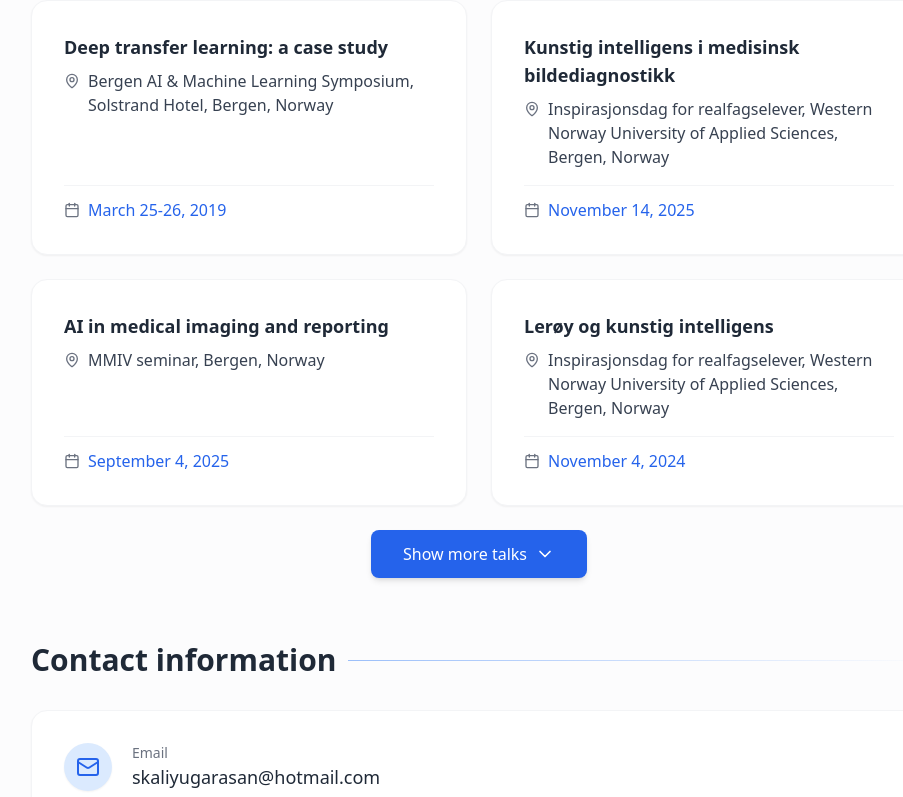
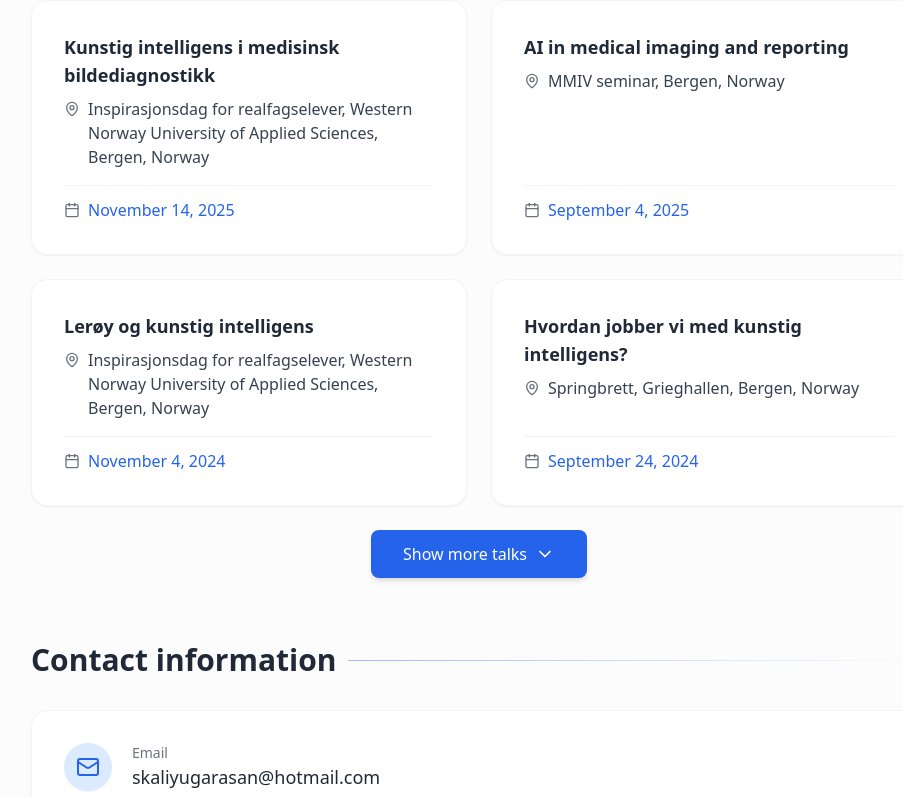
Before and after one commit to skaliy/skaliy.github.io, a Next.js app: page / in a window 1280 px wide. Shown: the part 5136-5933 px from the top of the page, without its empty margins (305-1208 px from the left). Built offline with nearby package versions, Linux system fonts and the light colour scheme.

Commit message:
fix talks and travel order

```diff
--- a/app/page.tsx
+++ b/app/page.tsx
@@ -305,10 +305,22 @@ const SkillsSection = ({ skills }: { skills: Record<string, string[]> }) => {
 const TalksSection = ({ talks }: { talks: Talk[] }) => {
   const [showAll, setShowAll] = useState(false)
 
-  // Sort talks by date (newest first)
+  // Sort talks by date (newest first) - use year first, then try to parse date
   const sortedTalks = [...talks].sort((a, b) => {
+    // First sort by year (newest first)
+    if (a.year !== b.year) {
+      return b.year - a.year;
+    }
+
+    // If same year, try to parse and compare dates
     const dateA = new Date(a.date);
     const dateB = new Date(b.date);
+
+    // If date parsing fails, fallback to string comparison
+    if (isNaN(dateA.getTime()) || isNaN(dateB.getTime())) {
+      return a.date.localeCompare(b.date);
+    }
+
     return dateB.getTime() - dateA.getTime();
   });
 
```
